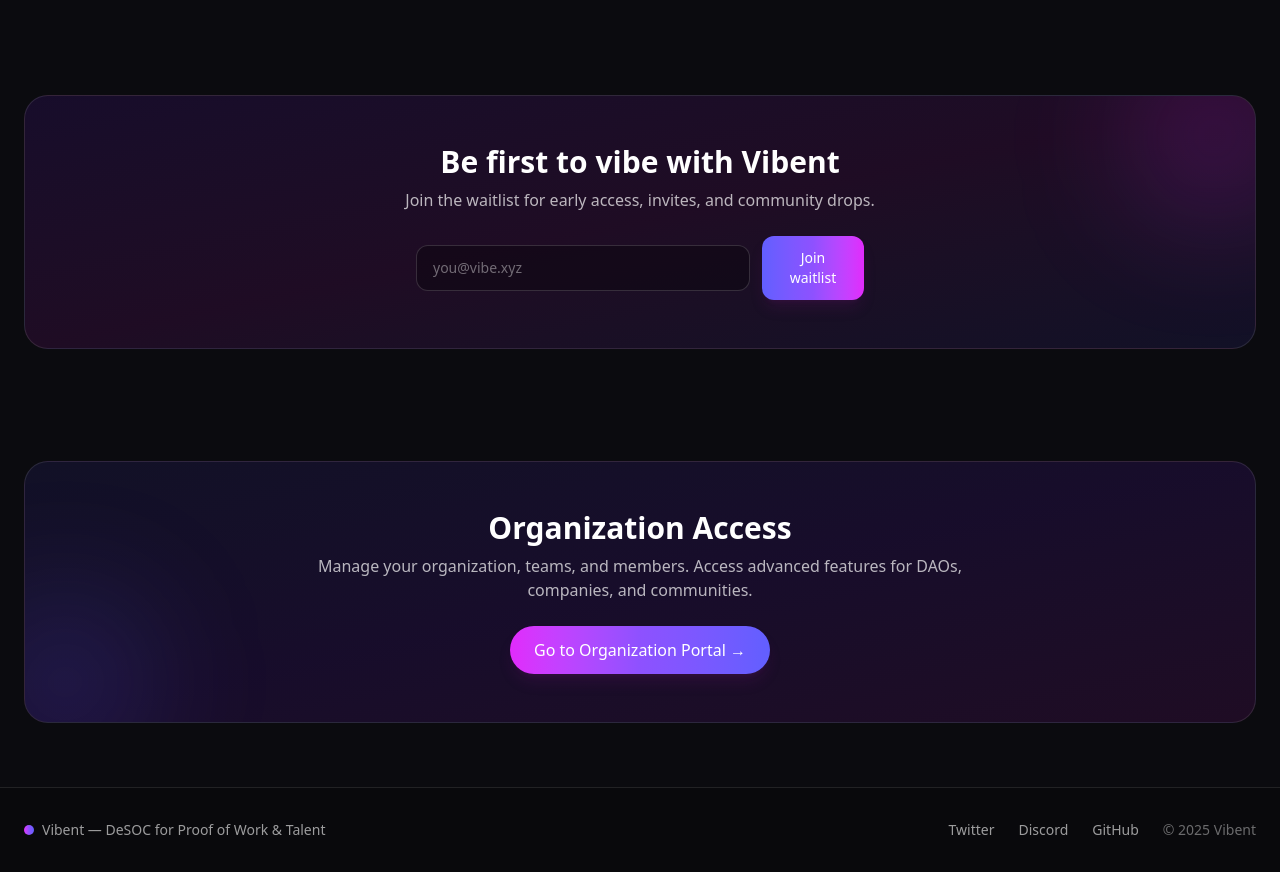
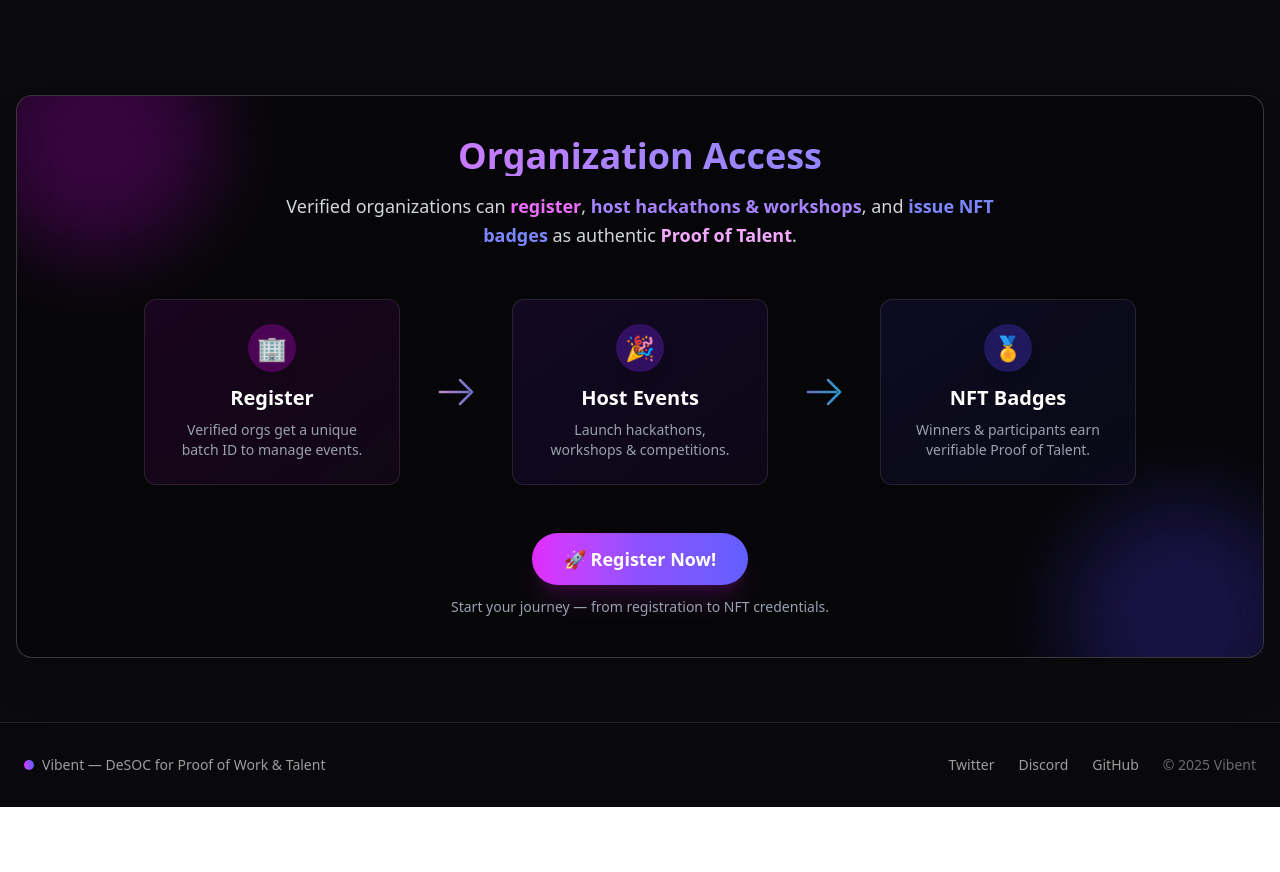
Before and after one commit to rushabhhh/Vibent, a Next.js app: page / in a window 1280 px wide. Shown: the part 2627-3499 px from the top of the page. After the commit the page ends 3434 px from the top, so only its background shows below. Built offline with nearby package versions, Linux system fonts and the light colour scheme.

Commit message:
landing page organization

```diff
--- a/src/app/page.js
+++ b/src/app/page.js
@@ -514,7 +514,7 @@
         </section>
 
         {/* Waitlist */}
-        <section
+        {/* <section
           id="waitlist"
           className="mx-auto max-w-7xl px-6 pb-16 pt-8 md:pt-12"
         >
@@ -547,7 +547,7 @@
             </div>
             <div className="pointer-events-none absolute -right-10 -top-10 h-40 w-40 rounded-full bg-fuchsia-500/20 blur-3xl" />
           </div>
-        </section>
+        </section> */}
 
         {/* FAQ */}
         {/* <section id="faq" className="mx-auto max-w-7xl px-6 pb-20">
@@ -590,26 +590,123 @@
         {/* Organization Access */}
 <section
   id="organization"
-          className="mx-auto max-w-7xl px-6 pb-16 pt-8 md:pt-12"
+  className="relative mx-auto max-w-7xl px-4 pb-16 pt-12"
 >
-          <div className="relative overflow-hidden rounded-3xl border border-white/10 bg-gradient-to-br from-indigo-900/20 via-violet-900/20 to-fuchsia-900/20 p-8 md:p-12">
-            <div className="mx-auto max-w-2xl text-center">
-              <h3 className="text-2xl font-semibold md:text-3xl">
+  {/* Background Gradient Glow */}
+  <div className="absolute inset-0 -z-10 bg-gradient-to-br from-fuchsia-900/20 via-violet-900/20 to-indigo-900/20 blur-2xl opacity-70"></div>
+
+  {/* Container */}
+  <div className="relative overflow-hidden rounded-2xl border border-white/20 bg-black/40 backdrop-blur-xl shadow-2xl p-6 md:p-10">
+
+    {/* Glow Blobs */}
+    <div className="absolute -top-20 -left-10 h-60 w-60 rounded-full bg-fuchsia-600/30 blur-2xl animate-pulse"></div>
+    <div className="absolute -bottom-20 -right-10 h-60 w-60 rounded-full bg-indigo-600/30 blur-2xl animate-pulse"></div>
+
+    {/* Hero Section */}
+    <div className="relative z-10 text-center max-w-3xl mx-auto">
+      <h3 className="text-3xl md:text-4xl font-extrabold bg-clip-text text-transparent bg-gradient-to-r from-fuchsia-400 via-violet-400 to-indigo-400 drop-shadow-lg">
         Organization Access
       </h3>
-              <p className="mt-2 text-white/70">
-          Manage your organization, teams, and members. Access advanced features for DAOs, companies, and communities.
+      <p className="mt-4 text-lg text-gray-300 leading-relaxed">
+        Verified organizations can <span className="text-fuchsia-400 font-semibold">register</span>,
+        <span className="text-violet-400 font-semibold"> host hackathons & workshops</span>, and
+        <span className="text-indigo-400 font-semibold"> issue NFT badges</span> as authentic{" "}
+        <span className="font-semibold text-fuchsia-300">Proof of Talent</span>.
       </p>
-              <Link
+    </div>
+
+    {/* Flow with Animated Arrows */}
+    <div className="mt-12 flex flex-col md:flex-row items-center justify-center gap-8 relative">
+
+      {/* Step 1: Register */}
+      <div className="group relative z-10 rounded-xl border border-white/10 bg-gradient-to-br from-fuchsia-600/10 to-fuchsia-900/10 p-6 text-center hover:scale-105 transition-transform duration-300 w-64">
+        <div className="mx-auto mb-3 flex h-12 w-12 items-center justify-center rounded-full bg-fuchsia-600/30 text-fuchsia-300 text-2xl shadow-lg">
+          🏢
+        </div>
+        <h4 className="text-xl font-bold text-white">Register</h4>
+        <p className="mt-2 text-sm text-gray-400">
+          Verified orgs get a unique batch ID to manage events.
+        </p>
+      </div>
+
+      {/* Arrow */}
+      <div className="hidden md:flex items-center justify-center">
+        <svg
+          className="w-12 h-12 text-fuchsia-400 animate-pulse"
+          fill="none"
+          stroke="url(#grad1)"
+          strokeWidth="2.5"
+          viewBox="0 0 48 48"
+        >
+          <defs>
+            <linearGradient id="grad1" x1="0%" y1="0%" x2="100%" y2="0%">
+              <stop offset="0%" stopColor="#f0abfc" />
+              <stop offset="100%" stopColor="#818cf8" />
+            </linearGradient>
+          </defs>
+          <path d="M8 24h28M28 12l12 12-12 12" strokeLinecap="round" strokeLinejoin="round"/>
+        </svg>
+      </div>
+
+      {/* Step 2: Create Events */}
+      <div className="group relative z-10 rounded-xl border border-white/10 bg-gradient-to-br from-violet-600/10 to-violet-900/10 p-6 text-center hover:scale-105 transition-transform duration-300 w-64">
+        <div className="mx-auto mb-3 flex h-12 w-12 items-center justify-center rounded-full bg-violet-600/30 text-violet-300 text-2xl shadow-lg">
+          🎉
+        </div>
+        <h4 className="text-xl font-bold text-white">Host Events</h4>
+        <p className="mt-2 text-sm text-gray-400">
+          Launch hackathons, workshops & competitions.
+        </p>
+      </div>
+
+      {/* Arrow */}
+      <div className="hidden md:flex items-center justify-center">
+        <svg
+          className="w-12 h-12 text-indigo-400 animate-pulse"
+          fill="none"
+          stroke="url(#grad2)"
+          strokeWidth="2.5"
+          viewBox="0 0 48 48"
+        >
+          <defs>
+            <linearGradient id="grad2" x1="0%" y1="0%" x2="100%" y2="0%">
+              <stop offset="0%" stopColor="#818cf8" />
+              <stop offset="100%" stopColor="#38bdf8" />
+            </linearGradient>
+          </defs>
+          <path d="M8 24h28M28 12l12 12-12 12" strokeLinecap="round" strokeLinejoin="round"/>
+        </svg>
+      </div>
+
+      {/* Step 3: Distribute Badges */}
+      <div className="group relative z-10 rounded-xl border border-white/10 bg-gradient-to-br from-indigo-600/10 to-indigo-900/10 p-6 text-center hover:scale-105 transition-transform duration-300 w-64">
+        <div className="mx-auto mb-3 flex h-12 w-12 items-center justify-center rounded-full bg-indigo-600/30 text-indigo-300 text-2xl shadow-lg">
+          🏅
+        </div>
+        <h4 className="text-xl font-bold text-white">NFT Badges</h4>
+        <p className="mt-2 text-sm text-gray-400">
+          Winners & participants earn verifiable Proof of Talent.
+        </p>
+      </div>
+
+    </div>
+
+    {/* Call to Action */}
+    <div className="relative z-10 mt-12 text-center">
+      <a
         href="/org"
-          className="mt-6 inline-flex items-center justify-center gap-2 rounded-full bg-gradient-to-r from-fuchsia-500 via-violet-500 to-indigo-500 px-6 py-3 font-medium shadow-lg shadow-fuchsia-900/20 transition hover:scale-[1.02]"
+        className="inline-flex items-center justify-center gap-2 rounded-full bg-gradient-to-r from-fuchsia-500 via-violet-500 to-indigo-500 px-8 py-3 text-lg font-semibold text-white shadow-xl shadow-fuchsia-900/30 hover:scale-110 hover:shadow-indigo-900/30 transition-transform duration-300"
       >
-          Go to Organization Portal →
-              </Link>
+        🚀 Register Now!
+      </a>
+      <p className="mt-3 text-sm text-gray-400">
+        Start your journey — from registration to NFT credentials.
+      </p>
     </div>
-            <div className="pointer-events-none absolute -left-10 -bottom-10 h-40 w-40 rounded-full bg-indigo-500/20 blur-3xl" />
   </div>
 </section>
+
+
         {/* Footer */}
         <footer className="border-t border-white/10 bg-black/20">
           <div className="mx-auto flex max-w-7xl flex-col items-center justify-between gap-4 px-6 py-8 text-sm text-white/60 md:flex-row">
```
Lines whose indentation alone changed are shown as unchanged.
